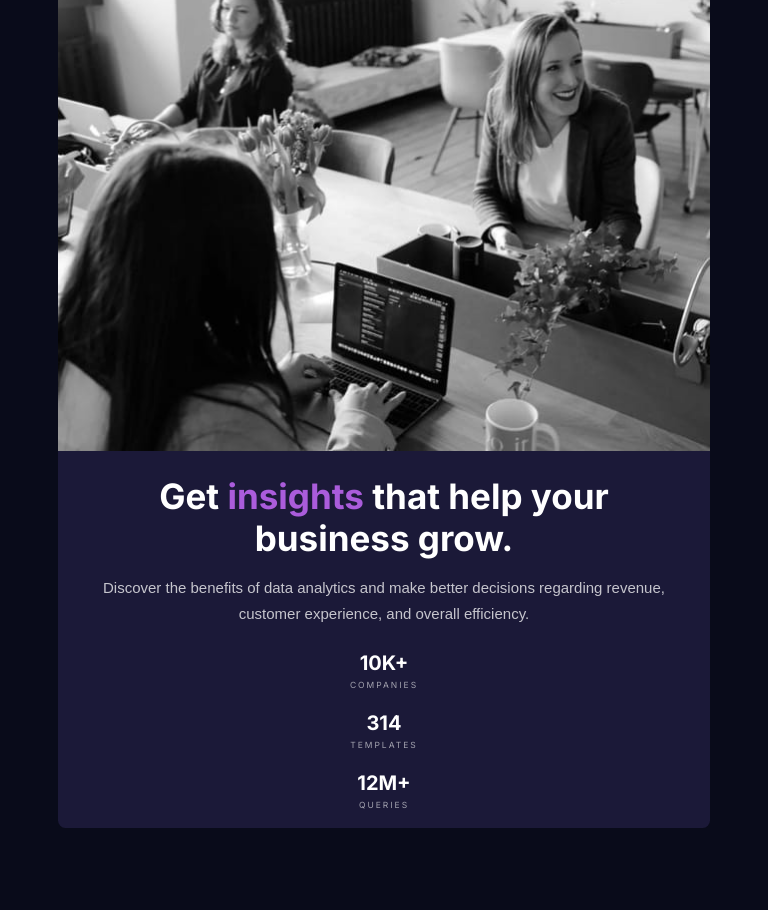
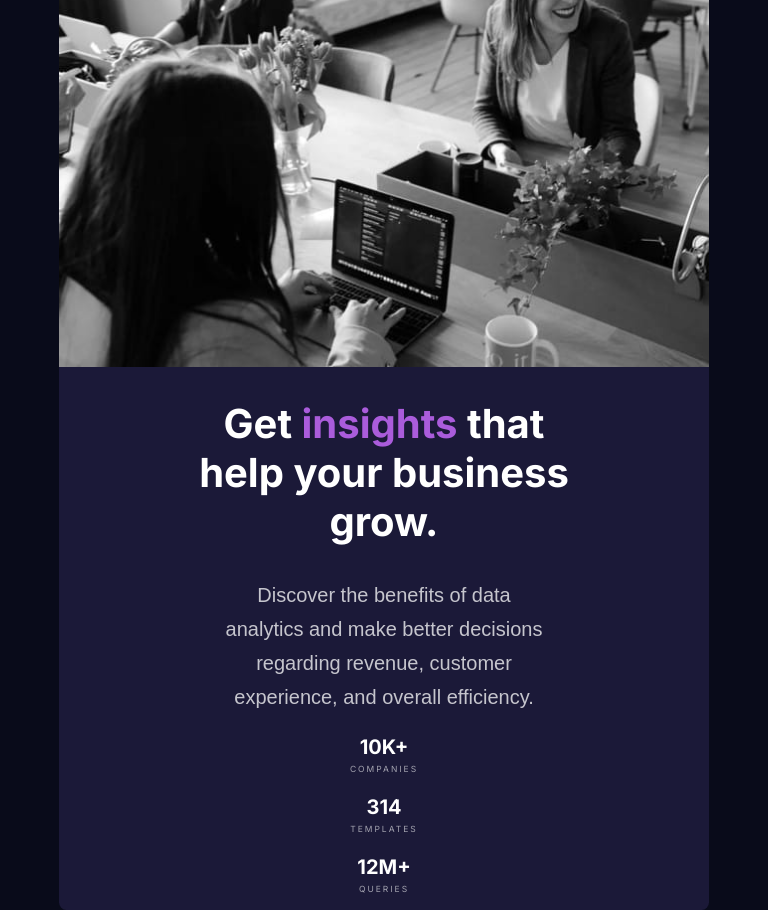
Before and after one commit to GenuineMiyashita/Stats-Preview-Card, a plain HTML site: page index.html in a window 768 px wide. Before the commit the page ends 828 px from the top, so only its background shows below. Drawn offline with Linux system fonts and the light colour scheme.

Commit message:
Update styles.css
Added more media queries

```diff
--- a/styles.css
+++ b/styles.css
@@ -105,30 +105,45 @@
 
 /* Media Queries */
 
-@media screen and (min-width: 768px) {
+/* iPad Air up to Desktop */
+
+@media screen and (min-width: 768px) and (max-width: 900px) {
     .cardContainer {
+        width: 650px;
+    }
+
+    #cardImage {
+        width: 650px;
+        height: auto;
+    }
+    #hero {
+        display: flex;
+        flex-direction: column;
+        justify-content: center;
+        align-items: center;
+        text-align: center;
         width: 85%;
     }
 
-    #hero {
-        text-align: center;
-    }
-
     #heroText {
-        font-size: 35px;
-    }
-
-    #heroText {
-        font-size: 35px;
+        font-size: 40px;
+        width: 500px;
+        padding: 2rem 4rem;
     }
 
     #heroSubText {
-        font-size: 15px;
+        font-size: 20px;
+        padding: 0 7rem 0.5rem;
+    }
+
+    #stats {
+        padding-bottom: 0.5rem;
     }
 }
 
+/* Desktop */
 
-@media screen and (min-width: 900px) {
+@media screen and (min-width: 1200px) {
     .cardContainer {
         width: 70%;
         display: flex;
```
